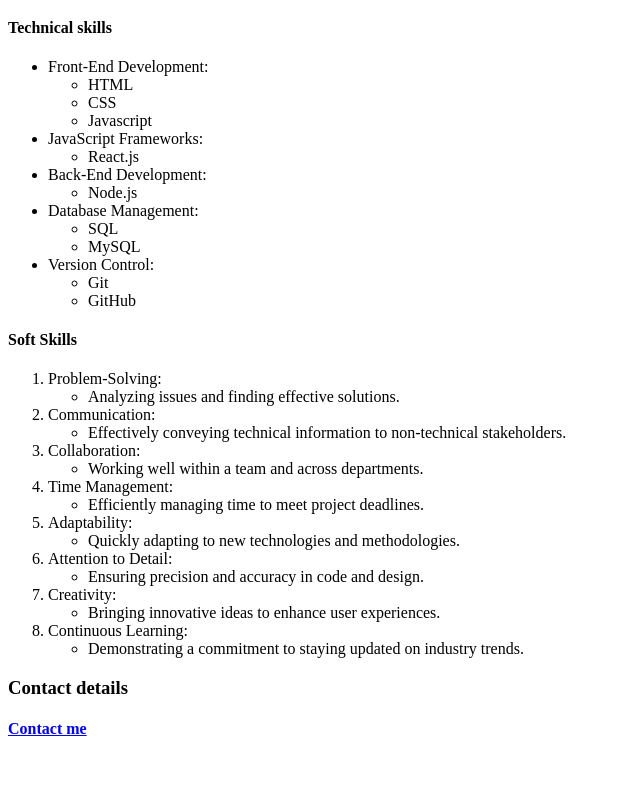
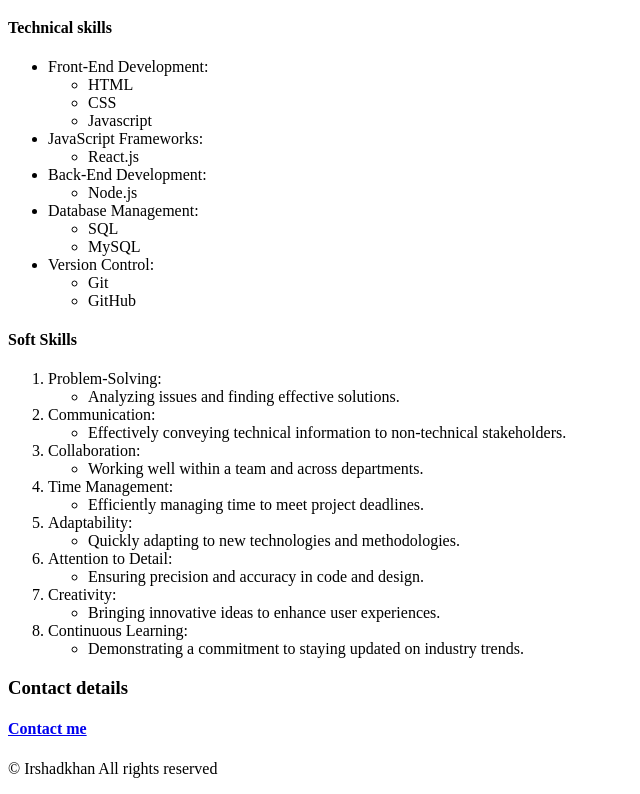
Before and after one commit to patanirshadkhan/myportfolio, a plain HTML site: page index.html in a window 1280 px wide. Shown: the part 427-1221 px from the top of the page, without its empty margins (0-640 px from the left). Before the commit the page ends 1187 px from the top, so only its background shows below. Drawn offline with Linux system fonts and the light colour scheme.

Commit message:
Update index.html

```diff
--- a/index.html
+++ b/index.html
@@ -103,6 +103,9 @@
     </ol>
 <h3>Contact details</h3>
 <a href="./contact.html"><h4>Contact me</h4></a>
+<footer>
+    <p>© Irshadkhan All rights reserved</p>
+  </footer>
 </body>
 
 </html>
```
